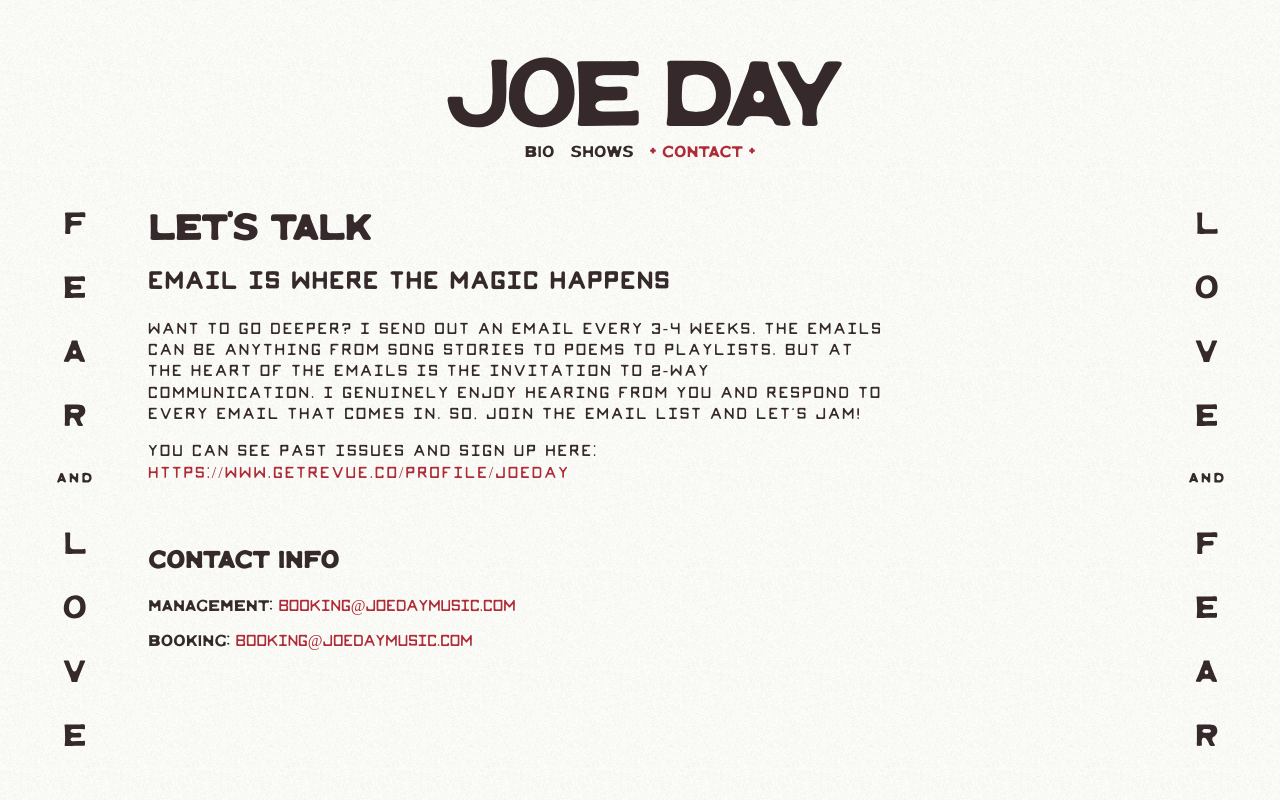
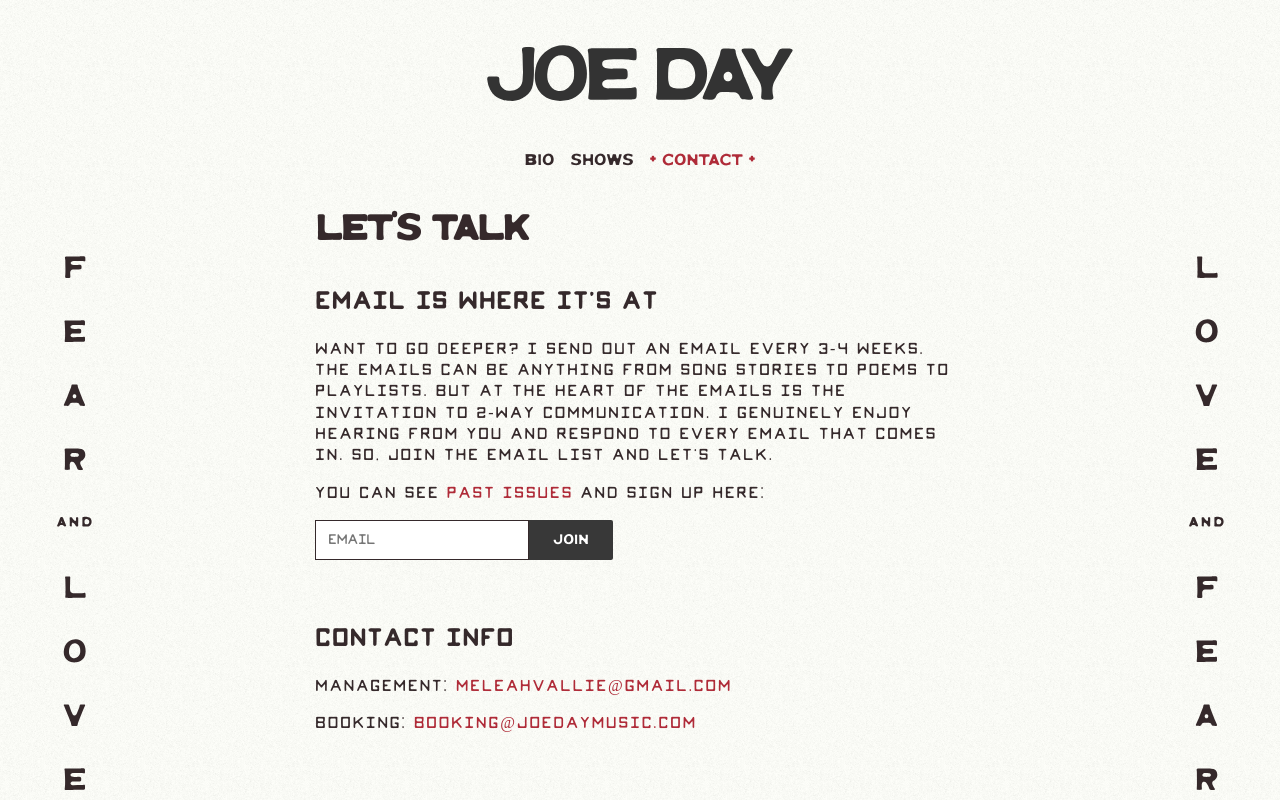
Before and after one commit to joeday/joedaymusic, a React (Create React App) app: page /contact in a window 1280 px wide. Shown: the top 800 px of the page. Built offline with nearby package versions, Linux system fonts and the light colour scheme.

Commit message:
update home page, responsive stuff in progress

```diff
--- a/src/App.css
+++ b/src/App.css
@@ -18,7 +18,7 @@
   background-size: 100px;
   display: grid;
   grid-template-columns: 42px 1fr 42px;
-  grid-template-rows: 148px auto 148px;
+  grid-template-rows: 148px calc(100vh - 296px) 148px;
   grid-template-areas:
     "header header header"
     "side-l content side-r"
@@ -38,8 +38,13 @@
 }
 
 .site-logo {
-  font-size: 64px;
+  /* font-size: 64px; */
+  /* height: 64px; */
   letter-spacing: -8px;
+}
+
+.site-logo img {
+  height: 56px;
 }
 
 .site-logo a {
@@ -53,6 +58,7 @@
 
 .site-nav {
   font-size: 12px;
+  margin: 12px 0 0;
 }
 
 .site-nav a {
@@ -77,6 +83,11 @@
   content: " +";
 }
 
+.site-nav .active:before:hover,
+.site-nav .active:after:hover {
+  text-decoration: none;
+}
+
 .sidebar-l {
   grid-area: side-l;
   display: flex;
@@ -98,6 +109,8 @@
 
 .site-content {
   grid-area: content;
+  /* display: flex;
+  align-items: center; */
 }
 
 .site-footer {
@@ -197,7 +210,8 @@
   }
 
   .site-logo {
-    font-size: 96px;
+    /* font-size: 96px; */
+    height: 96px;
     letter-spacing: -8px;
   }
 
@@ -266,12 +280,14 @@
   }
 
   .site-logo {
-    font-size: 128px;
+    /* font-size: 128px; */
+    height: 96px;
     letter-spacing: -8px;
   }
 
   .site-nav {
     font-size: 18px;
+    margin: 34px 0 0;
   }
 
   .streaming-icon img {
--- a/src/App.js
+++ b/src/App.js
@@ -11,6 +11,7 @@ import appleLogo from './images/Apple_Music_Icon_black_sm_.svg';
 import bandcampLogo from './images/bc-logotype-black.svg';
 import fearAndLove from './images/fear_and_love.svg';
 import loveAndFear from './images/love_and_fear.svg';
+import siteLogo from './images/Joe Day.svg';
 
 
 class App extends Component {
@@ -22,7 +23,8 @@ class App extends Component {
 
             <header className="site-header">
               <div className="site-logo">
-                <Link to="/">Joe Day</Link>
+                {/* <Link to="/">Joe Day</Link> */}
+                <Link to="/"><img src={siteLogo} /></Link>
               </div>
 
               <nav className="site-nav">
--- a/src/Bio.css
+++ b/src/Bio.css
@@ -39,3 +39,35 @@
   width: 440px;
   display: block;
 }
+
+@media only screen and (min-width: 768px) {
+}
+
+@media only screen and (min-width: 1024px) {
+  .img-l {
+    margin-top: 24px;
+    margin-right: 24px;
+    margin-bottom: 24px;
+    margin-left: calc(-1 * (100% / 4 + 4px));
+    float: left;
+  }
+
+  .img-r {
+    margin-top: 24px;
+    margin-left: 24px;
+    margin-bottom: 24px;
+    margin-right: calc(-1 * (100% / 4 + 4px));
+    float: right;
+  }
+}
+
+@media only screen and (min-width: 1440px) {
+  .bio-grid {
+    grid-template-columns: repeat(6, 1fr);
+    grid-template-rows: auto 1fr auto;
+    grid-template-areas:
+      "title-l  title title title title title-r"
+      "gutter-l copy  copy  copy  copy  gutter-r"
+      "creds    creds creds creds creds creds";
+  }
+}
--- a/src/Contact.css
+++ b/src/Contact.css
@@ -1,9 +1,29 @@
+.contact-grid {
+  display: grid;
+  grid-template-columns: repeat(6, 1fr);
+  grid-template-rows: auto 1fr auto;
+  grid-template-areas:
+    "title-l  title title title title title-r"
+    "gutter-l copy  copy  copy  copy  gutter-r"
+    "creds    creds creds creds creds creds";
+  grid-gap: 20px;
+}
+
+.article-title {
+  grid-area: title;
+}
+
 .section {
+  grid-area: copy;
   margin-bottom: 64px;
-  padding-right: 248px;
+  /* padding-right: 248px; */
   line-height: 1.2;
 }
 
 .email-link {
   font-family: "Mojave";
 }
+
+.contact-info {
+  margin-top: 64px;
+}
--- a/src/Contact.js
+++ b/src/Contact.js
@@ -3,16 +3,21 @@ import './Contact.css';
 
 const Bio = () => {
   return (
-    <article>
-      <h1>Let's talk</h1>
+    <article className="contact-grid">
+      <h1 className="article-title">Let's talk</h1>
       <section className="section body-copy">
-        <h2>Email is where the magic happens</h2>
-        <p>Want to go deeper? I send out an email every 3-4 weeks. The emails can be anything from song stories to poems to playlists. But at the heart of the emails is the invitation to 2-way communication. I genuinely enjoy hearing from you and respond to every email that comes in. So, join the email list and let's jam!</p>
-        <p>You can see past issues and sign up here: <a href="https://www.getrevue.co/profile/joeday" target="_blank" rel="noreferrer">https://www.getrevue.co/profile/joeday</a></p>
-      </section>
-      <section className="section">
-        <h2>Contact info</h2>
-        <p>Management: <a className="email-link" href="mailto:management@joedaymusic.com">booking@joedaymusic.com</a></p>
+        <h2>Email is where it's at</h2>
+        <p>Want to go deeper? I send out an email every 3-4 weeks. The emails can be anything from song stories to poems to playlists. But at the heart of the emails is the invitation to 2-way communication. I genuinely enjoy hearing from you and respond to every email that comes in. So, join the email list and let's talk.</p>
+        <p>You can see <a href="https://www.getrevue.co/profile/joeday" target="_blank" rel="noreferrer">past issues</a> and sign up here:</p>
+        <div id="revue-embed" className="revue-email-form">
+          <form action="https://www.getrevue.co/profile/joeday/add_subscriber" method="post" id="revue-form" name="revue-form" target="_blank">
+            <input className="revue-form-field" placeholder="Email" type="email" name="member[email]" id="member_email" />
+            <input className="button" type="submit" value="Join" name="member[subscribe]" id="member_submit" />
+          </form>
+        </div>
+
+        <h2 className="contact-info">Contact info</h2>
+        <p>Management: <a className="email-link" href="mailto:meleahvallie@gmail.com">meleahvallie@gmail.com</a></p>
         <p>Booking: <a className="email-link" href="mailto:booking@joedaymusic.com">booking@joedaymusic.com</a></p>
       </section>
     </article>
--- a/src/Home.css
+++ b/src/Home.css
@@ -33,6 +33,7 @@ a:hover {
 
 .headline-blocks {
   margin: 0;
+  line-height: 0.9;
 }
 
 .headline-blocks p {
--- a/src/Home.js
+++ b/src/Home.js
@@ -1,6 +1,6 @@
 import React from 'react';
 import './Home.css';
-import img from './images/joeday-halflight-final-digital-xs.jpg';
+import img from './images/VinylMockup-transparent.png';
 // import preorder from './images/PreorderHalflight.svg';
 
 
```
Also changed, not shown: src/images/Joe Day.svg, src/images/VinylMockup-transparent.png (added).
